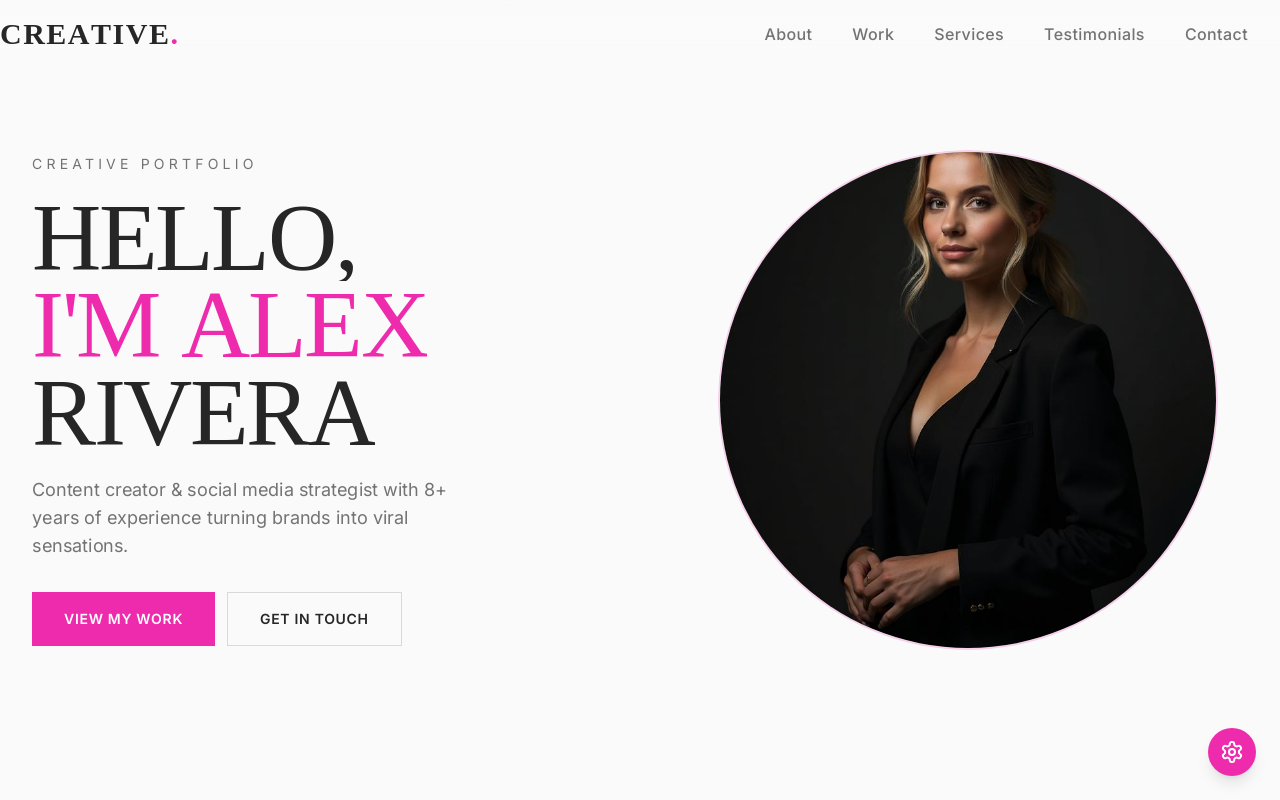
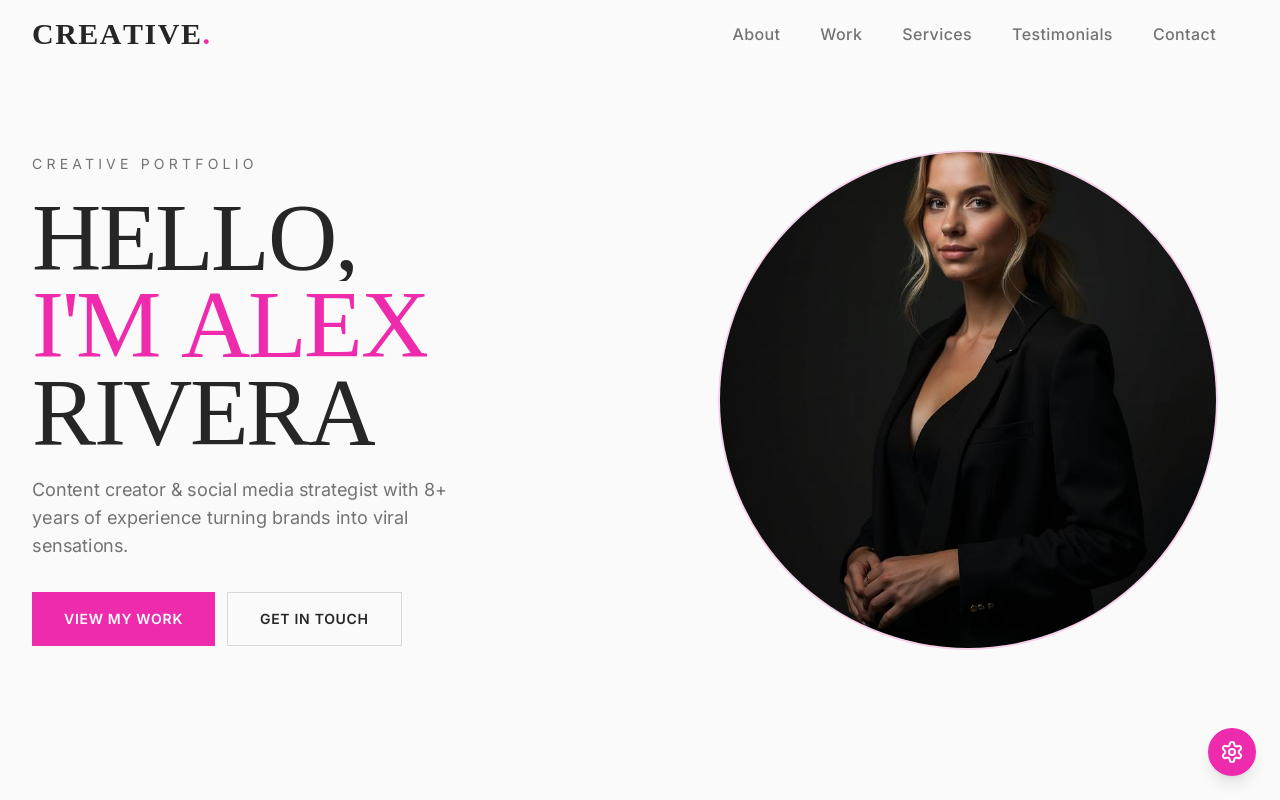
Before and after one commit to sakethalways/template, a React (Vite) app: page / in a window 1280 px wide. Shown: the top 800 px of the page. Built offline with nearby package versions, Linux system fonts and the light colour scheme; the HTML template or start-up script is replaced by a standard one.

Commit message:
Fix navbar logo padding: Apply consistent left spacing with rest of page

```diff
--- a/src/components/Navbar.tsx
+++ b/src/components/Navbar.tsx
@@ -117,7 +117,7 @@
         }}
       >
         {/* Navbar Inner Container - Full width with max constraint */}
-        <div className="flex items-center justify-between w-full max-w-[1600px] project-px py-2 md:py-4 px-0">
+        <div className="flex items-center justify-between w-full max-w-[1600px] project-px py-2 md:py-4">
           {/* Logo - Compact on mobile */}
           <span ref={logoRef} className="text-xs sm:text-sm md:text-lg lg:text-2xl xl:text-3xl tracking-wider text-foreground font-bold flex-shrink-0 whitespace-nowrap min-w-fit" style={{ perspective: "400px" }}>
             {logoText.split("").map((l, i) => (
```
